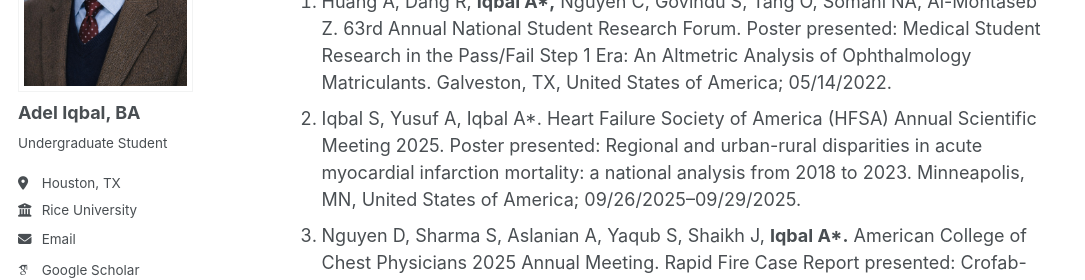
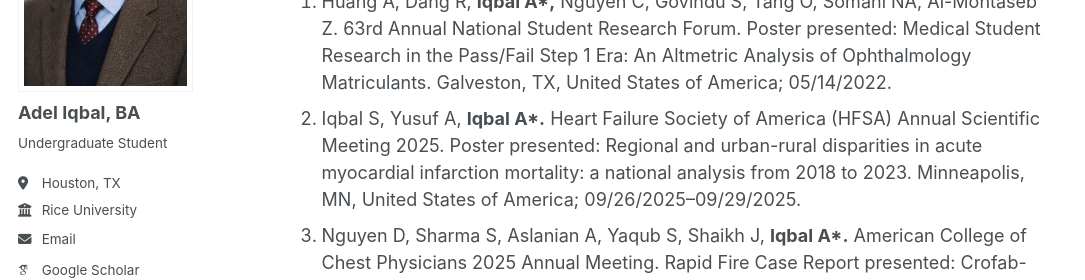
Before and after one commit to adel-iqbal/aiqbal, a Jekyll site: the page built from _pages/about.md, in a window 1280 px wide and 900 px high, scrolled down 1169 px. Shown: the part 264-544 px from the top of the window, without its empty margins (0-1085 px from the left). Built offline with Jekyll 4.4.1, drawn with Linux system fonts in a browser that asks for light colours; some web fonts are replaced; a script bundle is joined from its source files by our own code; library files that are not in the unit come from our copies.

```diff
--- a/_pages/about.md
+++ b/_pages/about.md
@@ -43,7 +43,7 @@ Select Publications
 Select Presentations
 ------
 1. Huang A, Dang R, **Iqbal A\*,** Nguyen C, Govindu S, Tang O, Somani NA, Al-Mohtaseb Z. 63rd Annual National Student Research Forum. Poster presented: Medical Student Research in the Pass/Fail Step 1 Era: An Altmetric Analysis of Ophthalmology Matriculants. Galveston, TX, United States of America; 05/14/2022.
-1. Iqbal S, Yusuf A, Iqbal A*. Heart Failure Society of America (HFSA) Annual Scientific Meeting 2025. Poster presented: Regional and urban-rural disparities in acute myocardial infarction mortality: a national analysis from 2018 to 2023. Minneapolis, MN, United States of America; 09/26/2025–09/29/2025.
+1. Iqbal S, Yusuf A, **Iqbal A\*.** Heart Failure Society of America (HFSA) Annual Scientific Meeting 2025. Poster presented: Regional and urban-rural disparities in acute myocardial infarction mortality: a national analysis from 2018 to 2023. Minneapolis, MN, United States of America; 09/26/2025–09/29/2025.
 1. Nguyen D, Sharma S, Aslanian A, Yaqub S, Shaikh J, **Iqbal A\*.** American College of Chest Physicians 2025 Annual Meeting. Rapid Fire Case Report presented: Crofab-induced acute respiratory distress: an uncommon complication of rattlesnake antivenom therapy. Chicago, IL, United States of America; 10/19/2025–10/22/2025.
 1. Aslanian A, Yusuf A, **Iqbal A\*.** American College of Chest Physicians CHEST 2025 Annual Meeting. Poster presented: Fluconazole-induced necrotizing myopathy with overlapping features of myasthenia gravis and rhabdomyolysis: a diagnostic challenge. Chicago, IL, United States of America; 10/19/2025–10/22/2025.
 1. Iqbal S, Sharma S, Aslanian A, Shaikh J, **Iqbal A\*.** American College of Gastroenterology 2025 Annual Meeting. Poster presented: Invasive Mucinous Adenocarcinoma of the Appendix Masquerading as Acute Appendicitis: A Rare Diagnostic Challenge. Phoenix, AZ, United States of America; 10/24/2025–10/29/2025.
```
